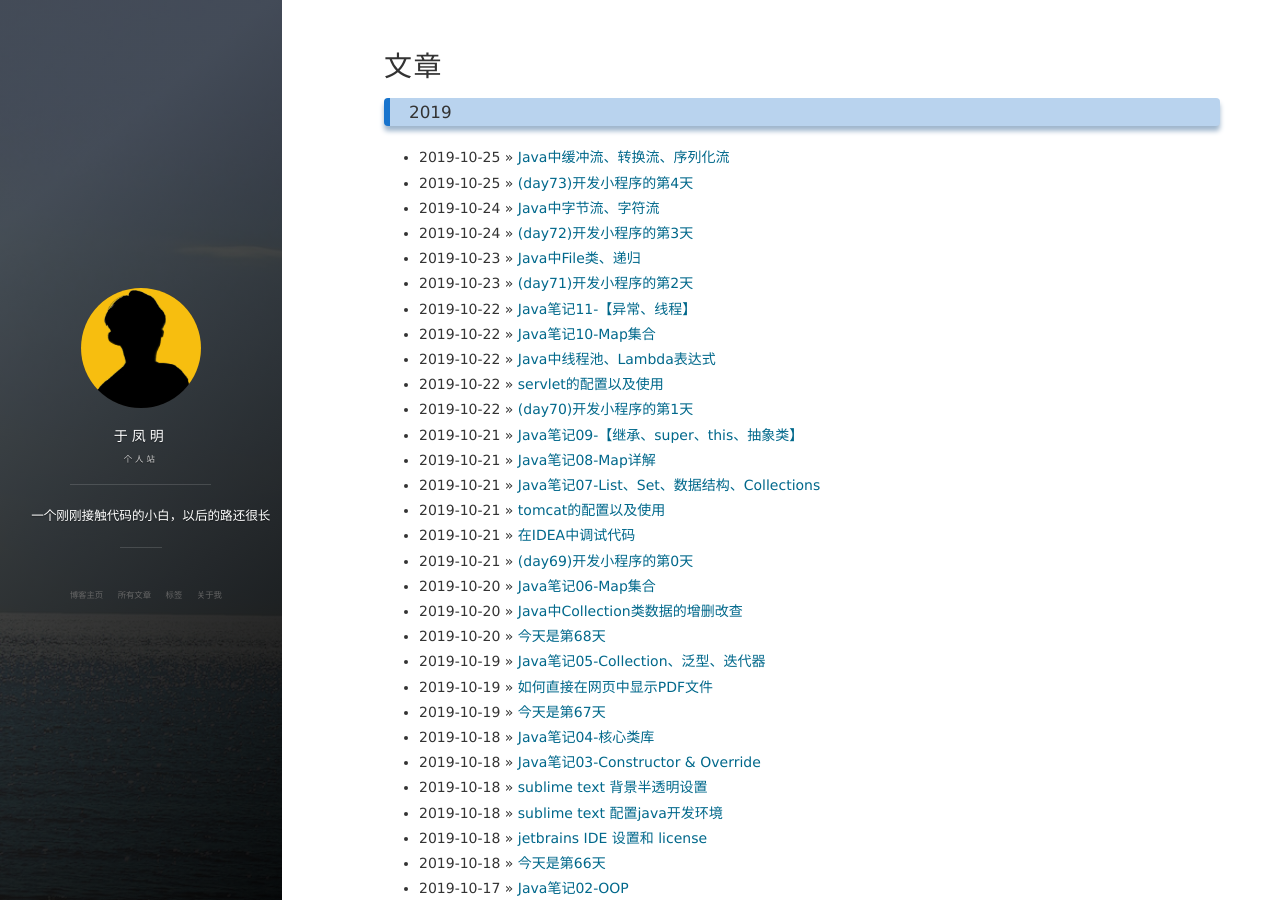
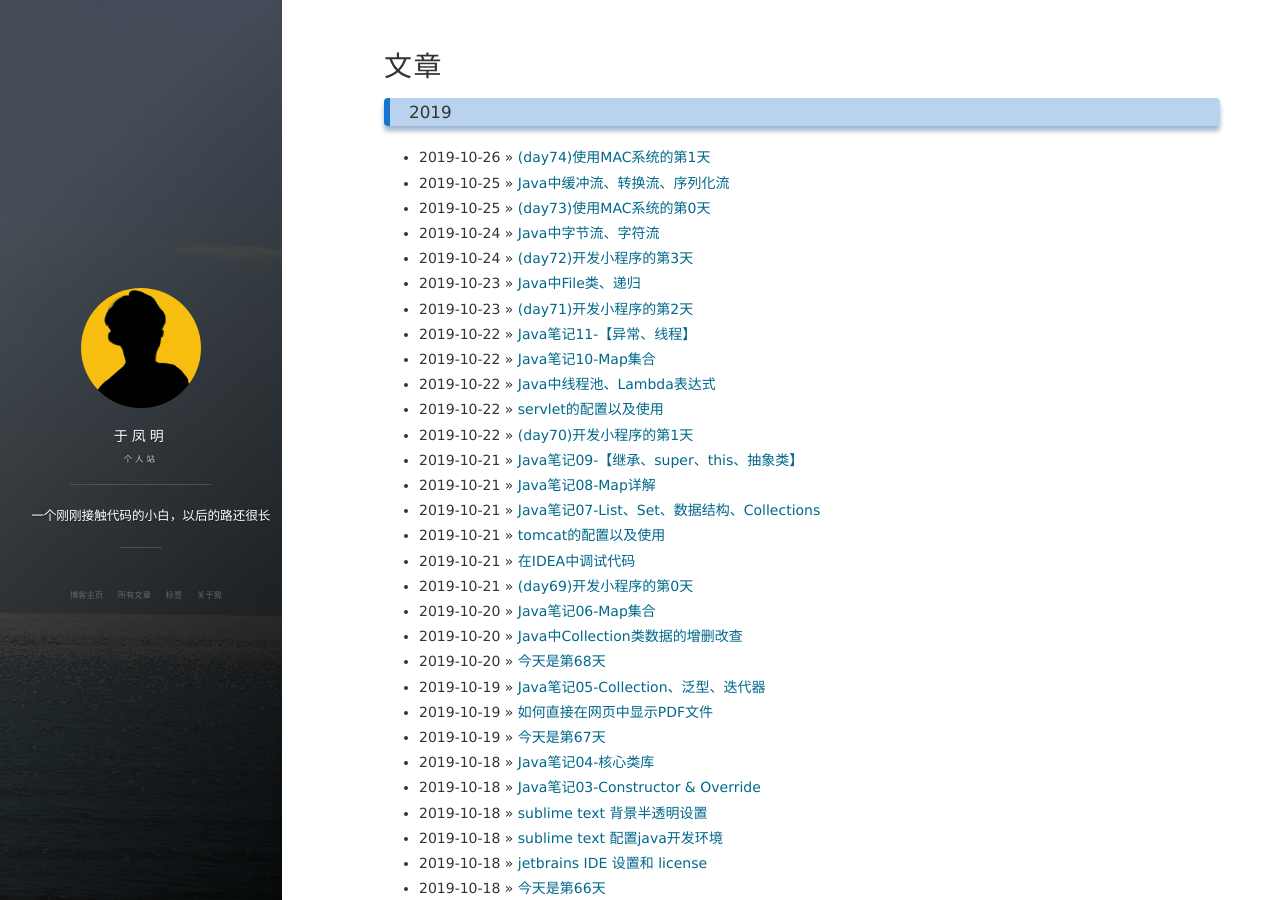
Before and after one commit to victorfengming/victorfengming.github.io.leopardpan, a Jekyll site: the page built from archive.html, in a window 1280 px wide and 900 px high. Built offline with Jekyll 4.4.1, drawn with Linux system fonts in a browser that asks for light colours; nearby versions of some CDN libraries; comment, search, counter and statistics services are not loaded.

Commit message:
使用Mac的第一天

```diff
--- a/_posts/daily/2019-10-25-day73.md
+++ b/_posts/daily/2019-10-25-day73.md
@@ -1,6 +1,6 @@
 ---
 layout: post
-title: "(day73)开发小程序的第4天"
+title: "(day73)使用MAC系统的第0天"
 date: 2019-10-25
 tags: XDH
 ---
--- /dev/null
+++ b/_posts/daily/2019-10-26-day74.md
@@ -0,0 +1,12 @@
+---
+layout: post
+title: "(day74)使用MAC系统的第1天"
+date: 2019-10-26
+tags: XDH
+---
+
+### 今日任务
+
+### 每日新词
+
+### 当天小结
```
Also changed, not shown: 3 other files.
